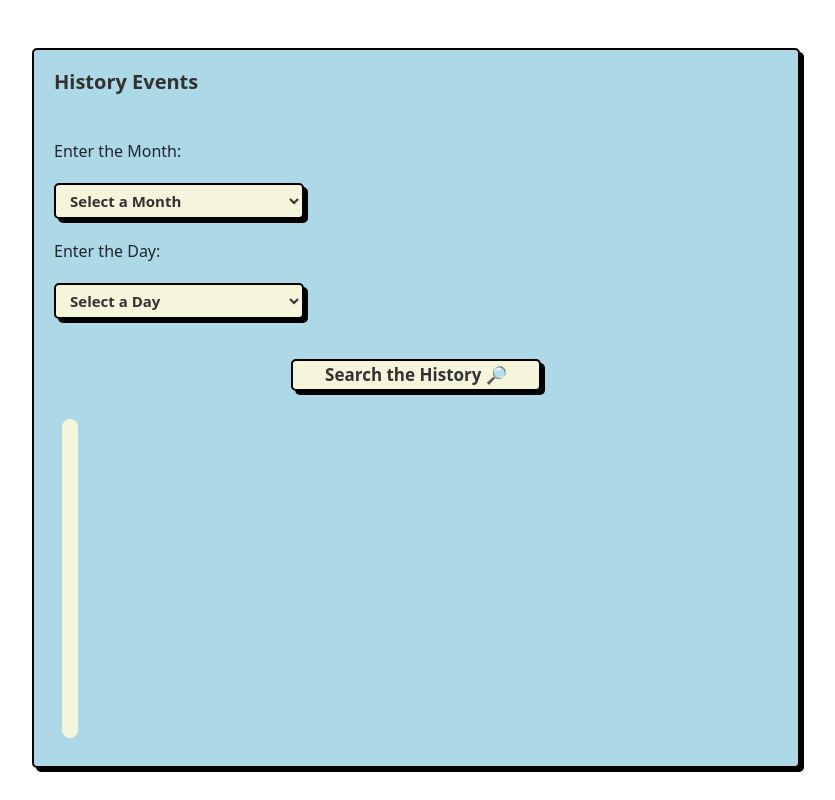
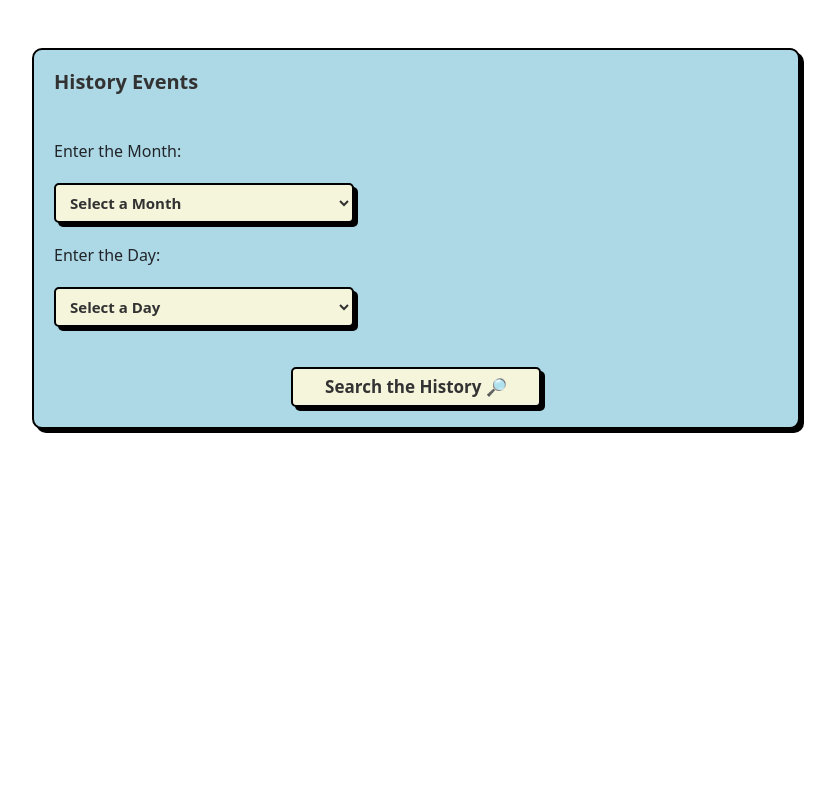
Before and after one commit to Minanfar/Final-SPA, a React (Vite) app: page / in a window 1280 px wide. Shown: the whole page, without its empty margins (224-1059 px from the left). Built offline with nearby package versions, Linux system fonts and the light colour scheme.

Commit message:
last history

```diff
--- a/src/components/History.jsx
+++ b/src/components/History.jsx
@@ -1,4 +1,5 @@
 import React, { useState, useEffect } from "react";
+
 
 import "./css/history.css";
 
@@ -6,6 +7,7 @@ function History() {
   const [dataInfo, setDataInfo] = useState([]);
   const [selectedMonth, setSelectedMonth] = useState("");
   const [selectedDay, setSelectedDay] = useState("");
+
 
   useEffect(() => {
     const fetchData = async () => {
@@ -19,7 +21,6 @@ function History() {
             console.log(result);
             if (Array.isArray(result.events)) {
               setDataInfo(result.events);
-              console.log("hi after result");
             } else {
               setDataInfo([]);
             }
@@ -29,6 +30,7 @@ function History() {
         } catch (error) {
           console.error(error);
           setDataInfo([]);
+
         }
       }
     };
@@ -104,11 +106,11 @@ function History() {
           <option value='31'>31</option>
         </select>
         <button className='button-confirm'>Search the History 🔎</button>
+        {selectedMonth && selectedDay && (
           <div className='resultBox'>
             {dataInfo.map((data, id) => (
               <div key={id} className='captions'>
                 <span className='title-bar'>
-                {" "}
                   {data.wikipedia &&
                     data.wikipedia[0] &&
                     data.wikipedia[0].title && (
@@ -130,6 +132,7 @@ function History() {
               </div>
             ))}
           </div>
+        )}
       </form>
     </>
   );
--- a/src/components/css/history.css
+++ b/src/components/css/history.css
@@ -1,6 +1,7 @@
 #myForm {
     width: 60vw;
-    height: 90vh;
+    min-width: 370px;
+    max-height: 650px;
     display: flex;
     flex-direction: column;
     justify-content: center;
@@ -47,18 +48,20 @@
     background: lightblue;
     display: flex;
     flex-direction: column;
-    align-items: flex-start;
+
     justify-content: center;
     gap: 20px;
-    border-radius: 5px;
+    border-radius: 10px;
     border: 2px solid var(--main-color);
     box-shadow: 4px 4px var(--main-color);
+
 }
 
 .title {
     color: var(--font-color);
     font-weight: 900;
     font-size: 20px;
+
     margin-bottom: 25px;
 }
 
@@ -69,7 +72,7 @@
 }
 
 .input {
-    width: 250px;
+    width: 300px;
     height: 40px;
     border-radius: 5px;
     border: 2px solid var(--main-color);
@@ -80,6 +83,7 @@
     color: var(--font-color);
     padding: 5px 10px;
     outline: none;
+    cursor: pointer;
 }
 
 .input::placeholder {
@@ -88,8 +92,10 @@
 }
 
 .input:focus {
-    border: 2px solid var(--input-focus);
+    border: 2px solid rgb(110, 105, 88);
+    box-shadow: 2px 3px 2px 2px;
 }
+
 
 .login-with {
     display: flex;
```
Lines whose indentation alone changed are shown as unchanged.
